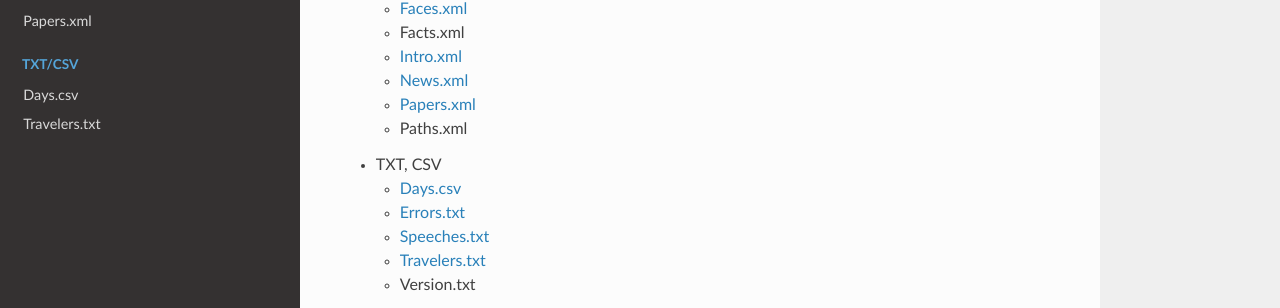
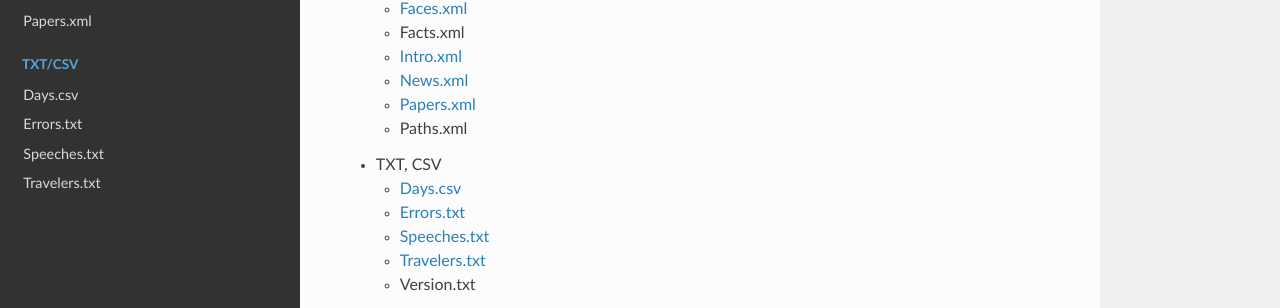
Before and after one commit to marinesciencedude/PapersPleaseModdingDoc, an MkDocs documentation site: the page built from docs/index.md, in a window 1280 px wide. Shown: the part 368-676 px from the top of the page. Built offline with MkDocs 1.6.1, drawn with Linux system fonts in a browser that asks for light colours; nearby versions of some CDN libraries.

Commit message:
Added Speeches.txt and Errors.txt documentation to mkdocs.yml

```diff
--- a/mkdocs.yml
+++ b/mkdocs.yml
@@ -14,4 +14,6 @@ nav:
         - Papers.xml: 'xml/Papers.md'
     - TXT/CSV:
         - Days.csv: 'txt-csv/Days.md'
+        - Errors.txt: 'txt-csv/Errors.md'
+        - Speeches.txt: 'txt-csv/Speeches.md'
         - Travelers.txt: 'txt-csv/Travelers.md'
```
